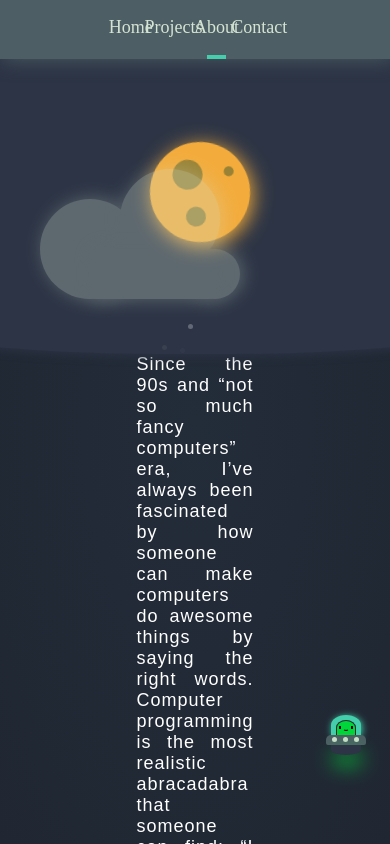
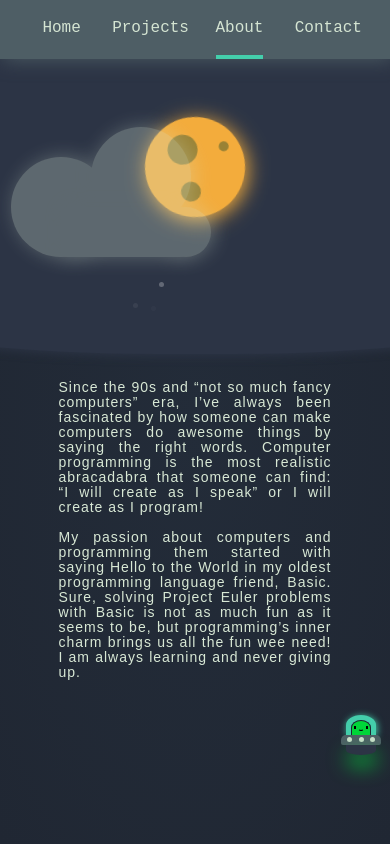
Before and after one commit to masoud-mdar/Improved-Portfolio, a website: page about/about.html in a window 390 px wide. Drawn offline with Linux system fonts and the light colour scheme.

Commit message:
about page responsive

```diff
--- a/about/about.css
+++ b/about/about.css
@@ -309,21 +309,22 @@ body {
 /*    Text    */
 
 .text-part {
-    width: 50vw;
+    width: 70vw;
     height: 50vh;
     display: flex;
+    flex-direction: column;
     justify-content: center;
     align-items: center;
 }
 
 .text-part p {
-    width: 30vw;
+    width: 50vw;
     height: 50vh;
-    padding-top: 2vh;
+    padding-top: 5vh;
     text-align: justify;
-    color: #fff;
+    color: #d8e8d5;
     font-size: 18px;
     font-family: sans-serif;
     letter-spacing: 1px;
-    line-height: 21px;
+    line-height: 18px;
 }
--- a/about/about.html
+++ b/about/about.html
@@ -5,6 +5,7 @@
         <meta http-equiv="X-UA-Compatible" content="IE=edge">
         <meta name="viewport" content="width=device-width, initial-scale=1.0">
         <link rel="stylesheet" href="./about.css">
+        <link rel="stylesheet" href="./styles-mobile.css">
         <title>About</title>
     </head>
     <body>
--- /dev/null
+++ b/about/styles-mobile.css
@@ -0,0 +1,50 @@
+@media only screen and (max-width: 648px) {
+
+    /********** Navbar ********/
+    .main-nav {
+        justify-content: space-evenly;
+    }
+
+    .nav-link {
+        width: 12vw;
+        margin: 0 1vw;
+        font-size: 16px;
+        font-family: monospace;
+    }
+
+    /************* Planet **************/
+    .planet{
+        top: 2%;
+        left: auto;
+    }
+    /****************Cloud*************/
+
+    .cloud {
+        top: 5%;
+        left: -45;
+        animation: cloud-mobile 60s infinite ease-out;
+    }
+    @keyframes cloud-mobile {
+        from {left: -45%;}
+        to {left: 120%;}
+    }
+    /**************  Text  ***********/
+
+    .text-part {
+        width: 80vw;
+        justify-content: flex-start;
+    }
+
+    .text-part p {
+        width: 70vw;
+        font-size: 14px;
+        letter-spacing: 1px;
+        line-height: 15px;
+    }
+    /*   UFO   */
+
+    .ufo {
+        bottom: 10%;
+        right: 1%;
+    }
+}
```
